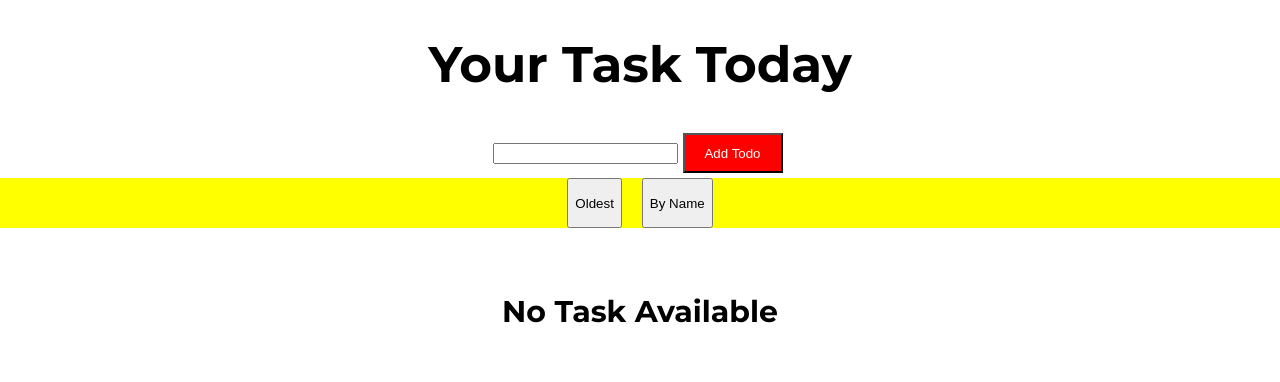
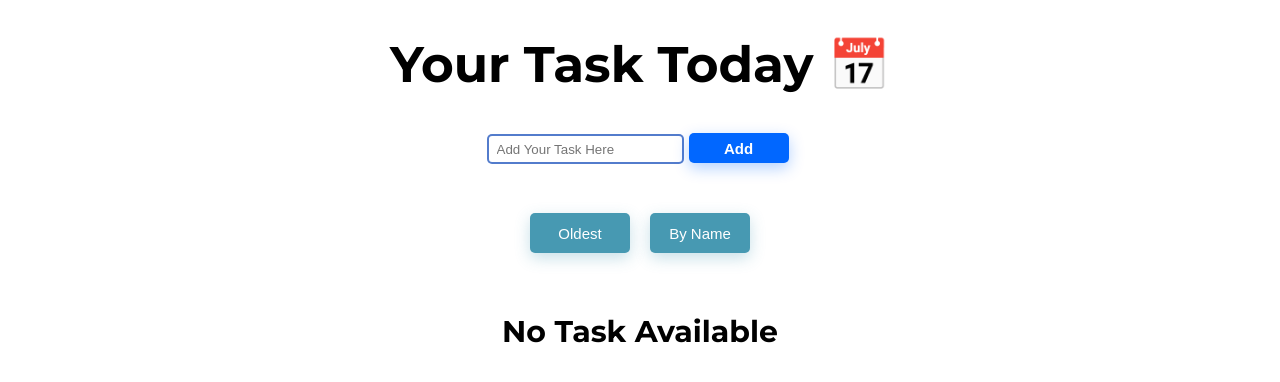
Before and after one commit to moriishika/Bicarakan.id-Front-End-Test, a Next.js app: page / in a window 1280 px wide. Shown: the top 382 px of the page. Built offline with nearby package versions, Linux system fonts and the light colour scheme.

Commit message:
beautify desc field and some buttons

```diff
--- a/components/Todo/style.ts
+++ b/components/Todo/style.ts
@@ -2,18 +2,18 @@ import styled from "styled-components";
 import { ITodo } from "../../interfaces/itodos";
 
 export const TodoCard = styled.div<ITodo>`
-  background-color: ${({ isDone }) => (isDone ? "#1B2534" : "#3882F2")};
+  background-color: ${({ isDone }) => (isDone ? "#46474A" : "#3882F2")};
   color: ${({ isDone }) => (isDone ? "#706969" : "white")};
   padding: 20px;
   transition: 0.5s;
-  margin: 20px;
+  margin: 25px;
   overflow: hidden;
   resize: none;
   border-radius : 15px;
-  box-shadow: rgba(72, 136, 235, 0.4) 0px 20px 30px;
+  box-shadow: ${({ isDone }) => (isDone ? "rgba(50, 57, 58, 0.3) 0px 20px 30px" : "rgba(72, 136, 235, 0.4) 0px 20px 30px")};
   &:hover {
     cursor: pointer;
-    background-color: #005fef;
+    background-color: ${({ isDone }) => (isDone ? "#1B2534" : "#005fef")};
   }
 `;
 
--- a/containers/TodoPage/Component.tsx
+++ b/containers/TodoPage/Component.tsx
@@ -71,7 +71,7 @@ const Component = () => {
       if (todo.id === id && updatedTodo) {
         //change the status isDone to true if false and vice verca
         updatedTodo.isDone = updatedTodo.isDone ? false : true;
-        // overlap the data with the new one based on the index
+        // overlap the selected data by index with the new one
         updatedTodos[index] = updatedTodo;
         setTodos([...updatedTodos]);
       }
@@ -106,27 +106,30 @@ const Component = () => {
   const sortAlphabetically = (): void => {
     const alphabeticallyTodos : ITodo[] = [...todos];
 
+    //sort will turn the element into string where the criteria is based from UTF-16 sequences
     alphabeticallyTodos.sort((a, b) => {
       const todoA = a.description.toLowerCase();
       const todoB = b.description.toLowerCase();
 
+      // if TodoA point is less than TodoB
       if (todoA < todoB) {
+        // todoB will be sorted first
         return -1;
       }
 
+      // if TodoB point is less than TodoA
       if (todoB > todoA) {
+        //todoA will be sorted first
         return 1;
       }
 
+      // if it's equal the order of TodoA and TodoB will be just like the original
       return 0;
     });
 
     setTodos([...alphabeticallyTodos]);
   };
 
-  useEffect(() => {
-    console.log('Todo : ', todos);
-  }, [todos]);
 
   return (
     <>
@@ -134,10 +137,10 @@ const Component = () => {
         <title>Todo App Test</title>
       </Head>
       <Styled.Container>
-        <Styled.Title>Your Task Today</Styled.Title>
+        <Styled.Title>Your Task Today 📅</Styled.Title>
         <form onSubmit={handleSubmit}>
-          <input type="text" value={newTodo} onChange={handleChange} />
-          <Styled.AddTodoButton> Add Todo </Styled.AddTodoButton>
+          <Styled.TaskInput type="text" placeholder="Add Your Task Here"  value={newTodo} onChange={handleChange} />
+          <Styled.AddTodoButton> Add </Styled.AddTodoButton>
         </form>
 
         <Styled.SorterButtons>
--- a/containers/TodoPage/style.ts
+++ b/containers/TodoPage/style.ts
@@ -1,49 +1,79 @@
-import styled from 'styled-components';
+import styled from "styled-components";
 
 export const Container = styled.div`
-    width : 100%;
-    height : 100%;
-    display : flex;
-    justify-content : center;
+  width: 100%;
+  height: 100%;
+  display: flex;
+  justify-content: center;
   align-items: center;
   flex-direction: column;
-`
+`;
 
 export const Title = styled.h1`
-    font-size : 50px;
+  font-size: 50px;
   text-align: center;
-`
+`;
 
 export const Todos = styled.div`
   display: flex;
-    justify-content : center;
+  justify-content: center;
   flex-wrap: wrap;
   width: 100%;
   padding: 5px;
-    margin-top : 40px;
-`
+  margin-top: 30px;
+`;
 
-export const AddTodoButton  = styled.button`
+export const AddTodoButton = styled.button`
   width: 100px;
-    height: 40px;
-    background-color: red;
   color: white;
   margin: 5px;
-`
+  border: none;
+  border-radius: 5px;
+  background-color: #0167ff;
+  box-shadow: rgba(1, 103, 255, 0.3) 0px 5px 15px;
+  font-weight: bold;
+  height: 30px;
+  font-size: 15px;
+  transition: 0.4s;
+  &:hover {
+    cursor: pointer;
+    background-color: #010aff;
+  }
+`;
+
+export const TaskInput = styled.input`
+  height: 30px;
+  padding: 8px;
+  border: 2px solid rgba(13, 71, 184, 0.71);
+  border-radius: 5px;
+  transition: 0.2s;
+  &:focus {
+    border: 3px solid rgba(13, 100, 200, 0.71);
+    padding: 10px;
+    outline: none;
+  }
+`;
 
 export const EmptyTask = styled(Title)`
-    font-size : 30px;
-    width : 100%;
-`
+  font-size: 30px;
+  width: 100%;
+`;
 
 export const SorterButtons = styled.div`
-    display : flex;
+  display: flex;
   justify-content: center;
-    background-color : yellow;
   width: 100%;
-    height : 50px;
-`
-export const SorterButton = styled.button`
+  height: 50px;
+  margin-top: 40px;
+`;
+export const SorterButton = styled(AddTodoButton)`
+  background-color: #4799B2;
+  box-shadow: rgba(71, 153, 178, 0.3) 0px 5px 15px;
   margin-right: 10px;
-    margin-left : 10px;
-`
+  margin-left: 10px;
+  height: 40px;
+  font-weight: 500;
+  &:hover {
+    background-color: #227F9C;
+  }
+`;
```
Lines whose indentation alone changed are shown as unchanged.
